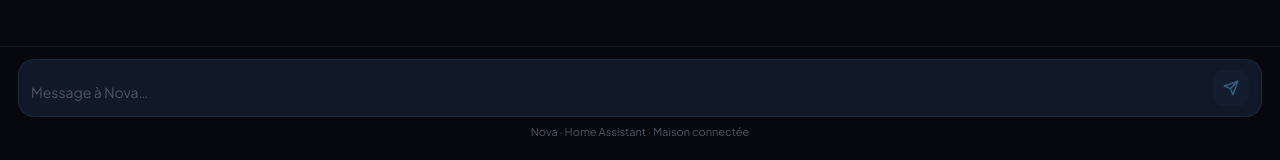
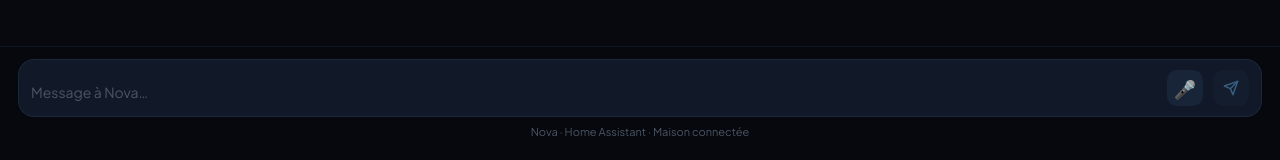
Before and after one commit to sylentdevil/nova-app, a React (Create React App) app: page / in a window 1280 px wide. Shown: the part 634-794 px from the top of the page. Built offline with nearby package versions, Linux system fonts and the light colour scheme.

Commit message:
Rewrite App.js with clean voice support

```diff
--- a/src/App.js
+++ b/src/App.js
@@ -1,17 +1,11 @@
 import { useState, useRef, useEffect } from "react";
-
-const NOVA_SYSTEM = `Tu es Nova, une assistante IA personnelle intégrée dans la maison connectée d'Avi et Cynthia. Tu es intelligente, chaleureuse et professionnelle. Tu parles toujours en français. Tu es précise et concise. Tu peux contrôler la maison, répondre à des questions générales, donner des infos sur la présence des occupants et les appareils connectés. Ton prénom est Nova, tu n'es pas Claude ni Gemini ni GPT.`;
-
 const TUNNEL = "https://solved-take-msgid-empire.trycloudflare.com";
-
 const C = {
   bg:'#07090F',surface:'#0C1018',card:'#111827',
   border:'rgba(99,179,237,0.1)',borderActive:'rgba(99,179,237,0.28)',
   cyan:'#63B3ED',text:'#E2E8F0',muted:'#4B5563',purple:'#A78BFA',
 };
-
 const SUGGESTIONS = ["Où est Cynthia ?","Allume la cuisine","Mets de la musique","État de l'alarme","Éteins les lumières","Quel temps fait-il ?"];
-
 const NovaLogo = ({ size=28 }) => (
   <svg width={size} height={size} viewBox="0 0 32 32" fill="none">
     <defs>
@@ -29,9 +23,7 @@ const NovaLogo = ({ size=28 }) => (
     <circle cx="16" cy="16" r="2.8" fill="#07090F"/>
   </svg>
 );
-
 let nextId = 2;
-
 export default function App() {
   const [conversations, setConversations] = useState([{id:1,title:"Nouvelle conversation",messages:[]}]);
   const [activeId, setActiveId] = useState(1);
@@ -39,9 +31,14 @@ export default function App() {
   const [loading, setLoading] = useState(false);
   const [sidebar, setSidebar] = useState(false);
   const [focused, setFocused] = useState(false);
+  const [listening, setListening] = useState(false);
   const endRef = useRef(null);
   const taRef = useRef(null);
-
+  const recRef = useRef(null);
+  const activeIdRef = useRef(activeId);
+  const loadingRef = useRef(loading);
+  useEffect(() => { activeIdRef.current = activeId; }, [activeId]);
+  useEffect(() => { loadingRef.current = loading; }, [loading]);
   useEffect(() => {
     const link = document.createElement('link');
     link.rel = 'stylesheet';
@@ -55,10 +52,12 @@ export default function App() {
       ::-webkit-scrollbar-thumb{background:rgba(99,179,237,0.18);border-radius:2px;}
       @keyframes fadeUp{from{opacity:0;transform:translateY(10px)}to{opacity:1;transform:translateY(0)}}
       @keyframes dot{0%,60%,100%{opacity:.25;transform:scale(.75)}30%{opacity:1;transform:scale(1)}}
+      @keyframes pulse{0%,100%{opacity:1}50%{opacity:0.3}}
       .msg{animation:fadeUp .22s ease forwards;}
       .d1{animation:dot 1.3s infinite}
       .d2{animation:dot 1.3s .18s infinite}
       .d3{animation:dot 1.3s .36s infinite}
+      .mic-pulse{animation:pulse 1s infinite}
       textarea{font-family:'Plus Jakarta Sans',sans-serif;resize:none;}
       textarea:focus{outline:none;}
       textarea::placeholder{color:#4B5563;}
@@ -68,31 +67,28 @@ export default function App() {
     `;
     document.head.appendChild(style);
   }, []);
-
   const active = conversations.find(c => c.id === activeId);
   const msgs = active?.messages || [];
-
   useEffect(() => { endRef.current?.scrollIntoView({behavior:'smooth'}); }, [msgs, loading]);
-
   const newConv = () => {
     const id = nextId++;
     setConversations(p => [...p, {id, title:"Nouvelle conversation", messages:[]}]);
     setActiveId(id);
     setSidebar(false);
   };
-
-  const send = async (text) => {
-    const msg = (text || input).trim();
-    if (!msg || loading) return;
+  const sendMsg = async (text) => {
+    const msg = text.trim();
+    if (!msg) return;
     setInput("");
     if (taRef.current) taRef.current.style.height = 'auto';
-    const updated = [...msgs, {role:"user", content:msg}];
-    setConversations(p => p.map(c => c.id === activeId ? {
+    setConversations(p => p.map(c => c.id === activeIdRef.current ? {
       ...c,
       title: c.messages.length === 0 ? msg.slice(0,38)+(msg.length>38?'…':'') : c.title,
-      messages: updated
+      messages: [...c.messages, {role:"user", content:msg}]
     } : c));
     setLoading(true);
+    const currentMsgs = conversations.find(c => c.id === activeIdRef.current)?.messages || [];
+    const updated = [...currentMsgs, {role:"user", content:msg}];
     try {
       const controller = new AbortController();
       const timeoutId = setTimeout(() => controller.abort(), 60000);
@@ -100,31 +96,50 @@ export default function App() {
         method:"POST",
         signal: controller.signal,
         headers:{"Content-Type":"application/json"},
-        body: JSON.stringify({
-          model:"qwen3:8b",
-          messages:updated,
-          stream:false
-        })
+        body: JSON.stringify({model:"qwen3:8b", messages:updated, stream:false})
       });
       const data = await res.json();
       clearTimeout(timeoutId);
       const reply = data.choices?.[0]?.message?.content || "Désolée, une erreur s'est produite.";
-      setConversations(p => p.map(c => c.id === activeId ? {...c, messages:[...updated,{role:"assistant",content:reply}]} : c));
+      setConversations(p => p.map(c => c.id === activeIdRef.current ? {...c, messages:[...updated,{role:"assistant",content:reply}]} : c));
     } catch {
-      setConversations(p => p.map(c => c.id === activeId ? {...c, messages:[...updated,{role:"assistant",content:"Erreur de connexion. Vérifiez le tunnel."}]} : c));
+      setConversations(p => p.map(c => c.id === activeIdRef.current ? {...c, messages:[...updated,{role:"assistant",content:"Erreur de connexion."}]} : c));
     }
     setLoading(false);
   };
-
+  const send = () => { if (input.trim() && !loading) sendMsg(input); };
   const onKey = (e) => { if(e.key==='Enter'&&!e.shiftKey){e.preventDefault();send();} };
   const onInput = (e) => {
     setInput(e.target.value);
     e.target.style.height='auto';
     e.target.style.height=Math.min(e.target.scrollHeight,130)+'px';
   };
-
+  const toggleVoice = () => {
+    const SR = window.SpeechRecognition || window.webkitSpeechRecognition;
+    if (!SR) { alert("Micro non supporté sur ce navigateur"); return; }
+    if (listening) {
+      recRef.current && recRef.current.stop();
+      setListening(false);
+      return;
+    }
+    const r = new SR();
+    r.lang = "fr-FR";
+    r.continuous = false;
+    r.interimResults = false;
+    r.onstart = () => setListening(true);
+    r.onend = () => setListening(false);
+    r.onerror = () => setListening(false);
+    r.onresult = (e) => {
+      let t = "";
+      for (let i = 0; i < e.results.length; i++) {
+        if (e.results[i].isFinal) t += e.results[i][0].transcript;
+      }
+      if (t.trim()) sendMsg(t.trim());
+    };
+    recRef.current = r;
+    r.start();
+  };
   const canSend = input.trim().length > 0 && !loading;
-
   return (
     <div style={{display:'flex',height:'100vh',background:C.bg,fontFamily:"'Plus Jakarta Sans',sans-serif",color:C.text,position:'relative',overflow:'hidden'}}>
       {sidebar && <div onClick={()=>setSidebar(false)} style={{position:'absolute',inset:0,background:'rgba(0,0,0,0.6)',zIndex:99,backdropFilter:'blur(3px)'}}/>}
@@ -163,7 +178,7 @@ export default function App() {
               <div style={{fontFamily:"'Syne',sans-serif",fontSize:26,fontWeight:800,background:`linear-gradient(135deg,${C.cyan},${C.purple})`,WebkitBackgroundClip:'text',WebkitTextFillColor:'transparent',textAlign:'center'}}>Bonjour, je suis Nova</div>
               <div style={{fontSize:14,color:C.muted,textAlign:'center',lineHeight:1.6}}>Votre assistante IA personnelle.<br/>Comment puis-je vous aider ?</div>
               <div style={{display:'flex',flexWrap:'wrap',gap:8,justifyContent:'center',marginTop:12,maxWidth:340}}>
-                {SUGGESTIONS.map(s=>(<button key={s} className="sugg" onClick={()=>send(s)} style={{padding:'7px 13px',background:'rgba(99,179,237,0.06)',border:'1px solid rgba(99,179,237,0.15)',borderRadius:20,color:C.muted,fontSize:12,transition:'all .15s',fontWeight:500}}>{s}</button>))}
+                {SUGGESTIONS.map(s=>(<button key={s} className="sugg" onClick={()=>sendMsg(s)} style={{padding:'7px 13px',background:'rgba(99,179,237,0.06)',border:'1px solid rgba(99,179,237,0.15)',borderRadius:20,color:C.muted,fontSize:12,transition:'all .15s',fontWeight:500}}>{s}</button>))}
               </div>
             </div>
           ) : msgs.map((m,i)=>(
@@ -193,7 +208,10 @@ export default function App() {
         <div style={{padding:'12px 18px 28px',borderTop:`1px solid ${C.border}`,background:'rgba(7,9,15,0.92)',backdropFilter:'blur(24px)'}}>
           <div style={{display:'flex',alignItems:'flex-end',gap:10,background:C.card,border:`1px solid ${focused?C.borderActive:C.border}`,borderRadius:16,padding:'10px 12px',transition:'border-color .2s'}}>
             <textarea ref={taRef} value={input} onChange={onInput} onKeyDown={onKey} onFocus={()=>setFocused(true)} onBlur={()=>setFocused(false)} placeholder="Message à Nova…" rows={1} style={{flex:1,background:'transparent',border:'none',color:C.text,fontSize:14,lineHeight:1.55,maxHeight:130,padding:'2px 0'}}/>
-            <button onClick={()=>send()} disabled={!canSend} style={{width:36,height:36,borderRadius:10,border:'none',flexShrink:0,background:canSend?`linear-gradient(135deg,${C.cyan},${C.purple})`:'rgba(99,179,237,0.08)',display:'flex',alignItems:'center',justifyContent:'center',opacity:canSend?1:0.45}}>
+            <button onClick={toggleVoice} className={listening?"mic-pulse":""} style={{width:36,height:36,borderRadius:10,border:'none',flexShrink:0,background:listening?'rgba(255,68,68,0.15)':'rgba(99,179,237,0.08)',display:'flex',alignItems:'center',justifyContent:'center',fontSize:18,color:listening?'#ff4444':C.cyan}}>
+              {listening ? '🔴' : '🎤'}
+            </button>
+            <button onClick={send} disabled={!canSend} style={{width:36,height:36,borderRadius:10,border:'none',flexShrink:0,background:canSend?`linear-gradient(135deg,${C.cyan},${C.purple})`:'rgba(99,179,237,0.08)',display:'flex',alignItems:'center',justifyContent:'center',opacity:canSend?1:0.45}}>
               <svg width="16" height="16" viewBox="0 0 24 24" fill="none">
                 <path d="M22 2L11 13" stroke={canSend?'#07090F':C.cyan} strokeWidth="2.2" strokeLinecap="round" strokeLinejoin="round"/>
                 <path d="M22 2L15 22L11 13L2 9L22 2Z" stroke={canSend?'#07090F':C.cyan} strokeWidth="2.2" strokeLinecap="round" strokeLinejoin="round"/>
```
